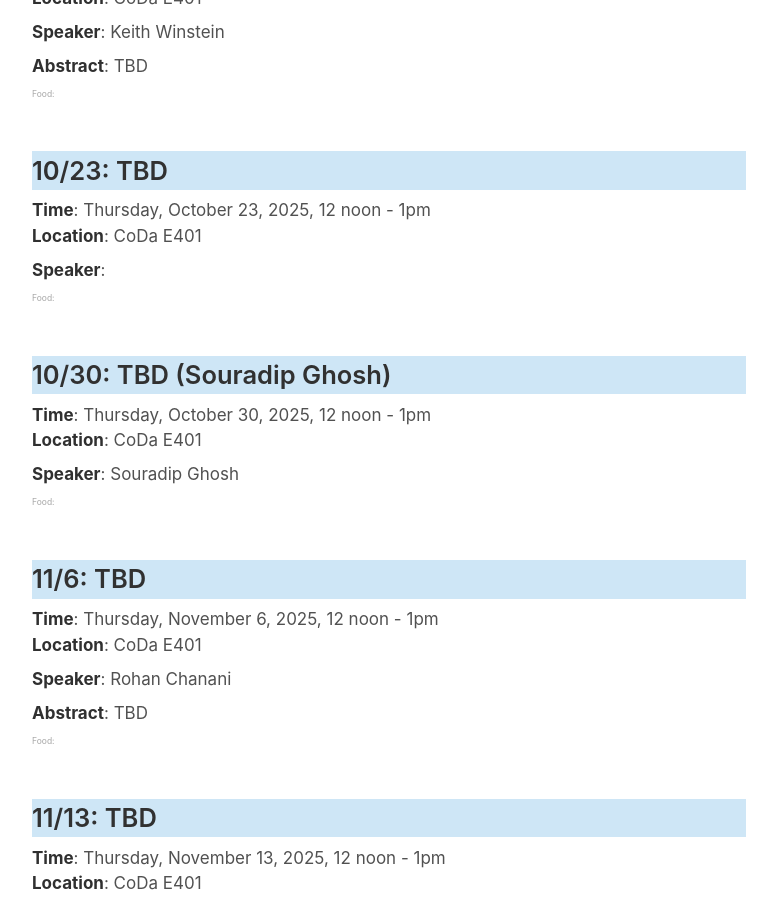
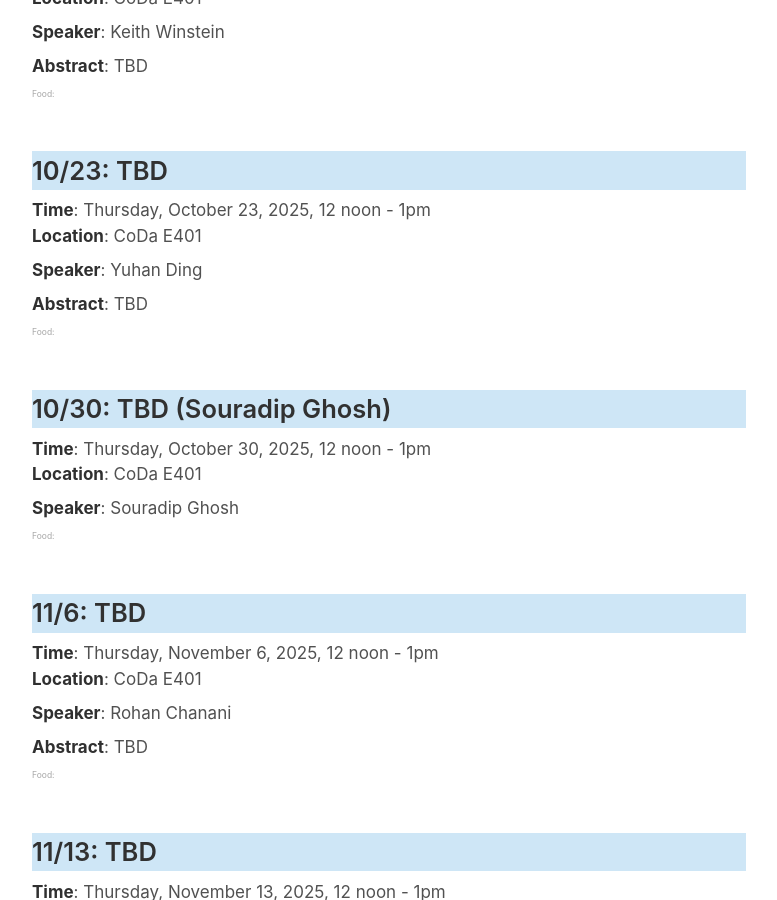
Before and after one commit to software-research-lunch/software-research-lunch.github.io, a Jekyll site: the page built from index.html, in a window 1280 px wide and 900 px high, scrolled down 2495 px. Shown: the whole window, without its empty margins (251-1028 px from the left). Built offline with Jekyll 4.4.1, drawn with Linux system fonts in a browser that asks for light colours.

Commit message:
_data: add yuhan placeholder

```diff
--- a/_data/schedule.yml
+++ b/_data/schedule.yml
@@ -111,10 +111,10 @@ to 7878.03× and 439.38× respectively. For larger benchmarks
       speaker: "Keith Winstein"
       bio: "TBD"
     - date: "2025-10-23"
-      abstract: ""
-      title: ""
-      speaker: ""
-      bio: ""
+      abstract: "TBD"
+      title: "TBD"
+      speaker: "Yuhan Ding"
+      bio: "TBD"
     - date: "2025-10-30"
       abstract: ""
       title: ""
```
